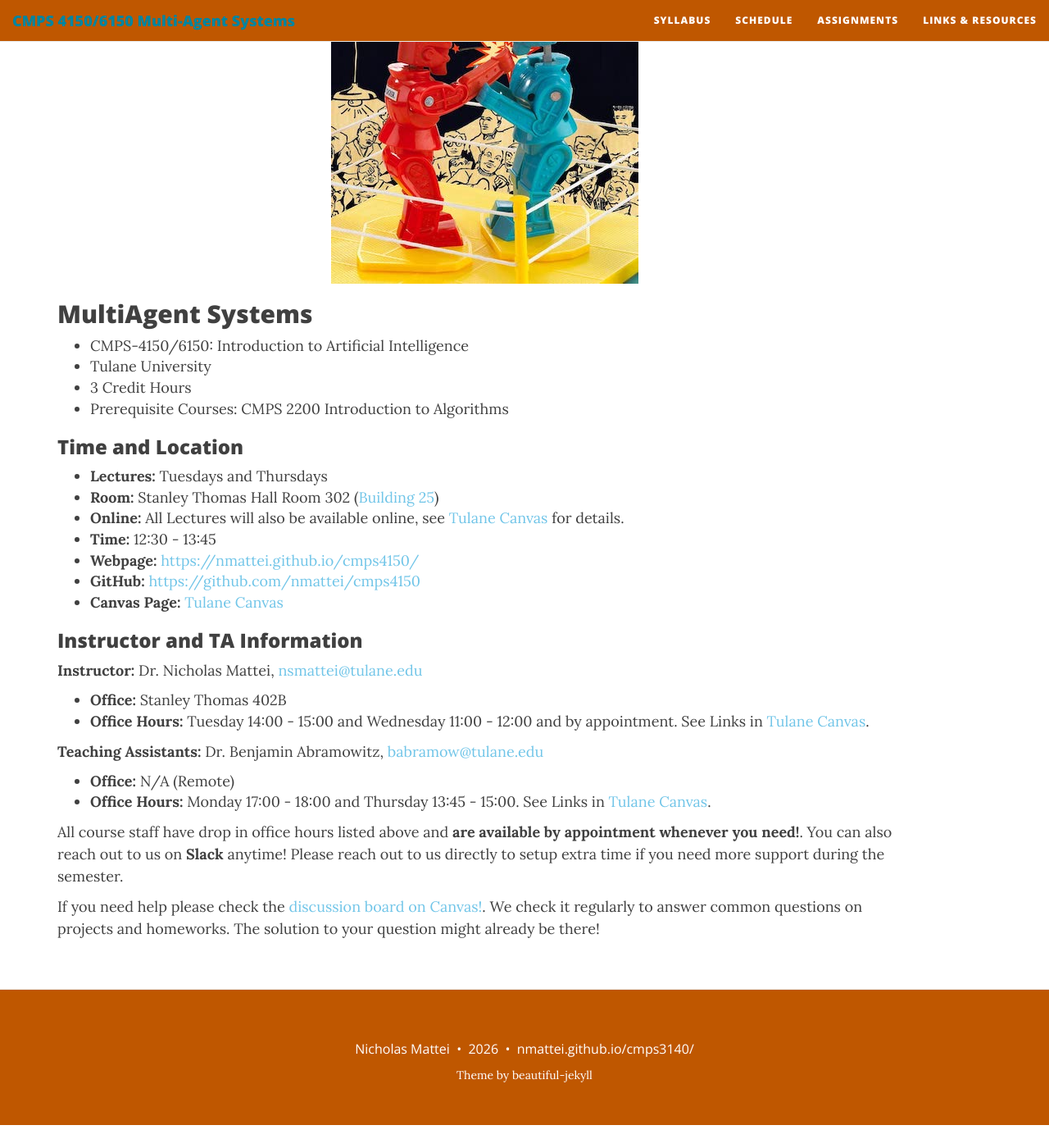
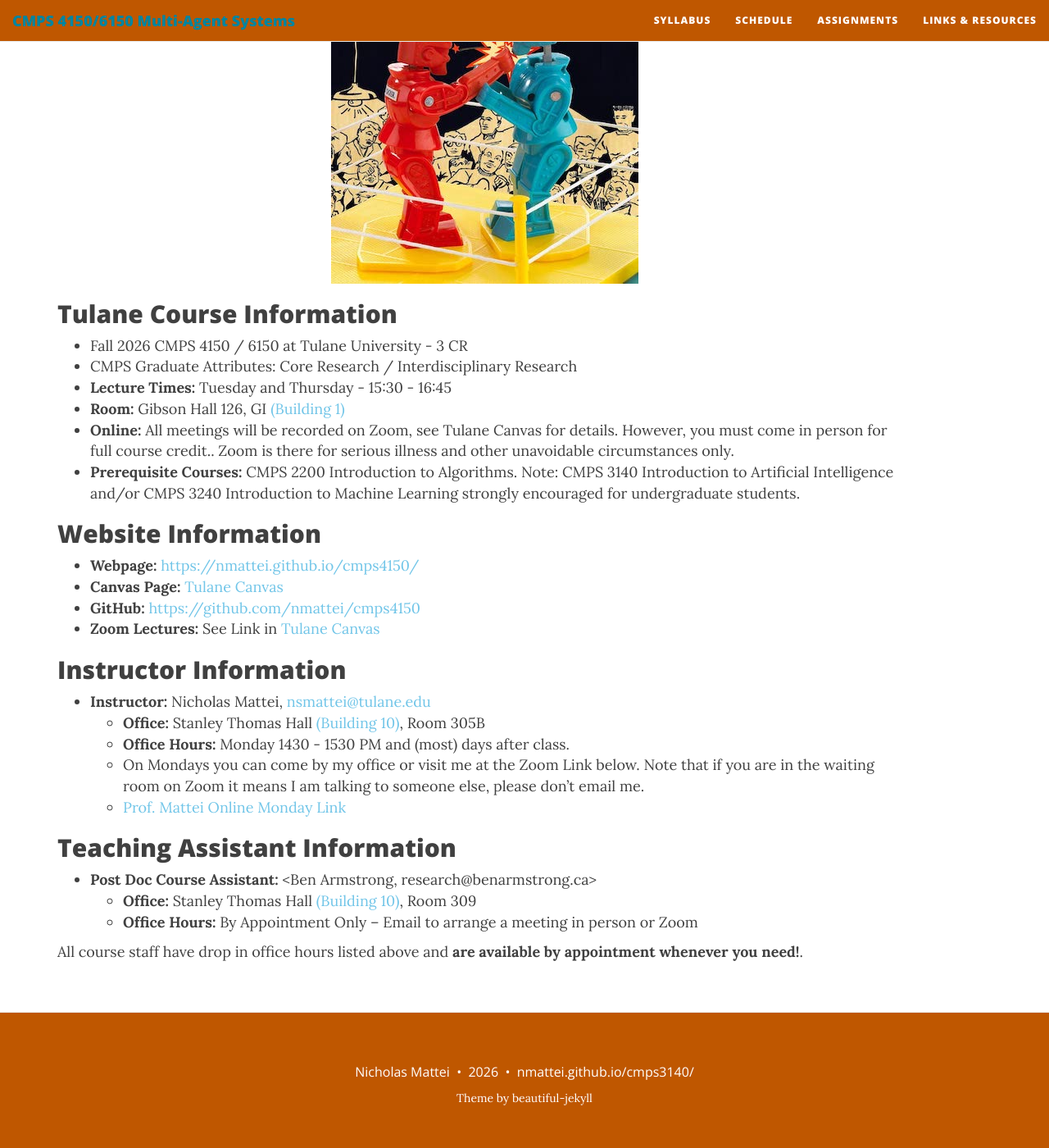
Before and after one commit to nmattei/cmps4150, a Jekyll site: the page built from index.md, in a window 1280 px wide and 1400 px high, scrolled down 306 px. Shown: the whole window at 82% size. Built offline with Jekyll 4.4.1, drawn with Linux system fonts in a browser that asks for light colours; nearby versions of some CDN libraries; before the commit the page ends 1678 px from its top, so only the background shows below that; some of the changed text lies outside the part shown.

Commit message:
fall 2026 updates

```diff
--- a/_config.yml
+++ b/_config.yml
@@ -4,7 +4,7 @@
 title: CMPS 4150/6150 Multi-Agent Systems
 
 # Short description of your site
-description: Tulane University, Spring 2022
+description: CMPS 4150/6150 Multi-Agent Systems - Tulane University - Fall 2026
 
 # --- Local development options ---
 # If your website is hosted locally rather than on GitHub, then you need to uncomment the next two parameters to set the url and baseurl
--- a/index.md
+++ b/index.md
@@ -1,35 +1,35 @@
 ---
 layout: page
 title: MultiAgent Systems
-subtitle: CMPS 4150/6150
+subtitle: CMPS 4150/6150 - Fall 2026 - Tulane University
 published: true
 ---
 <p style="text-align:center;"><img src="{{ 'img/rockem.jpg' | relative_url }}" /></p>
 
-## MultiAgent Systems
-* CMPS-4150/6150: Introduction to Artificial Intelligence
-* Tulane University
-* 3 Credit Hours
-* Prerequisite Courses: CMPS 2200 Introduction to Algorithms
+## Tulane Course Information
+  - Fall 2026 CMPS 4150 / 6150 at Tulane University - 3 CR
+  - CMPS Graduate Attributes: Core Research / Interdisciplinary Research
+- **Lecture Times:** Tuesday and Thursday - 15:30 - 16:45
+- **Room:** Gibson Hall 126, GI [(Building 1)](https://admission.tulane.edu/map)
+- **Online:** All meetings will be recorded on Zoom, see Tulane Canvas for details. However, you must come in person for full course credit.. Zoom is there for serious illness and other unavoidable circumstances only.
+- **Prerequisite Courses:** CMPS 2200 Introduction to Algorithms. Note: CMPS 3140 Introduction to Artificial Intelligence and/or CMPS 3240 Introduction to Machine Learning strongly encouraged for undergraduate students.
 
-### Time and Location
-* **Lectures:** Tuesdays and Thursdays
-* **Room:** Stanley Thomas Hall Room 302 ([Building 25](https://campusservices.tulane.edu/resources/map))
-* **Online:** All Lectures will also be available online, see [Tulane Canvas](https://tulane.instructure.com/) for details.
-* **Time:** 12:30 - 13:45
-* **Webpage:** [https://nmattei.github.io/cmps4150/](https://nmattei.github.io/cmps4150/)
-* **GitHub:** [https://github.com/nmattei/cmps4150](https://github.com/nmattei/cmps4150)
-* **Canvas Page:** [Tulane Canvas](https://tulane.instructure.com/)
+## Website Information
+- **Webpage:** <https://nmattei.github.io/cmps4150/>
+- **Canvas Page:** [Tulane Canvas](https://tulane.instructure.com/)
+- **GitHub:** <https://github.com/nmattei/cmps4150>
+- **Zoom Lectures:** See Link in [Tulane Canvas](https://tulane.instructure.com/)
 
-### Instructor and TA Information
-**Instructor:** Dr. Nicholas Mattei, <nsmattei@tulane.edu>
-* **Office:** Stanley Thomas 402B
-* **Office Hours:** Tuesday 14:00 - 15:00 and Wednesday 11:00 - 12:00 and by appointment. See Links in [Tulane Canvas](https://tulane.instructure.com/).
+## Instructor Information
+- **Instructor:** Nicholas Mattei, <nsmattei@tulane.edu>
+  - **Office:** Stanley Thomas Hall [(Building 10)](https://admission.tulane.edu/map), Room 305B
+  - **Office Hours:** Monday 1430 -  1530 PM and (most) days after class.
+  - On Mondays you can come by my office or visit me at the Zoom Link below. Note that if you are in the waiting room on Zoom it means I am talking to someone else, please don’t email me.
+  - [Prof. Mattei Online Monday Link](https://tulane.zoom.us/j/92653595851)
 
-**Teaching Assistants:** Dr. Benjamin Abramowitz, <babramow@tulane.edu>
-* **Office:** N/A (Remote)
-* **Office Hours:** Monday 17:00 - 18:00 and Thursday 13:45 - 15:00. See Links in [Tulane Canvas](https://tulane.instructure.com/).
+## Teaching Assistant Information
+- **Post Doc Course Assistant:** <Ben Armstrong, research@benarmstrong.ca>
+  - **Office:** Stanley Thomas Hall [(Building 10)](https://admission.tulane.edu/map), Room 309
+  - **Office Hours:** By Appointment Only – Email to arrange a meeting in person or Zoom
 
-All course staff have drop in office hours listed above and **are available by appointment whenever you need!**. You can also reach out to us on **Slack** anytime! Please reach out to us directly to setup extra time if you need more support during the semester.
-
-If you need help please check the [discussion board on Canvas!](https://tulane.instructure.com/). We check it regularly to answer common questions on projects and homeworks.  The solution to your question might already be there!
+All course staff have drop in office hours listed above and **are available by appointment whenever you need!**.
```
Also changed, not shown: schedule.md (+3 -4 lines).
